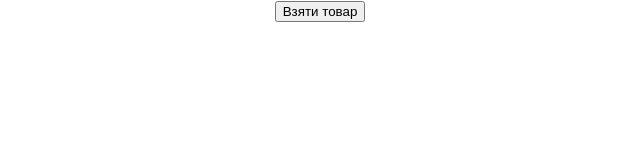
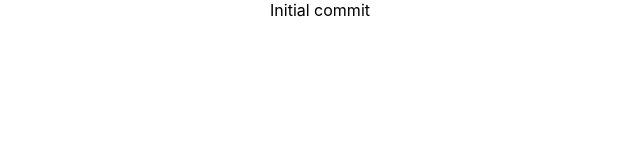
Before and after one commit to IllyaHavrulyk/warehouse-for-goods-frontend, a React (Create React App) app: page / in a window 1280 px wide. Shown: the top 160 px of the page, without its empty margins (320-960 px from the left). Built offline with nearby package versions, Linux system fonts and the light colour scheme.

Commit message:
Fixed startup.

```diff
--- a/src/App.js
+++ b/src/App.js
@@ -1,23 +1,10 @@
 import logo from "./logo.svg";
 import "./App.css";
+
 import axios from "axios";
 
 function App() {
-  return (
-    <div className="App">
-      <button
-        onClick={() => {
-          axios
-            .get("http://localhost:8080/doctors", { withCredentials: true })
-            .then((res) => {
-              alert("Товар : \n" + res);
-            });
-        }}
-      >
-        Взяти товар
-      </button>
-    </div>
-  );
+  return <div className="App">Initial commit</div>;
 }
 
 export default App;
```
Also changed, not shown: public/index.html (+4 -4 lines).
